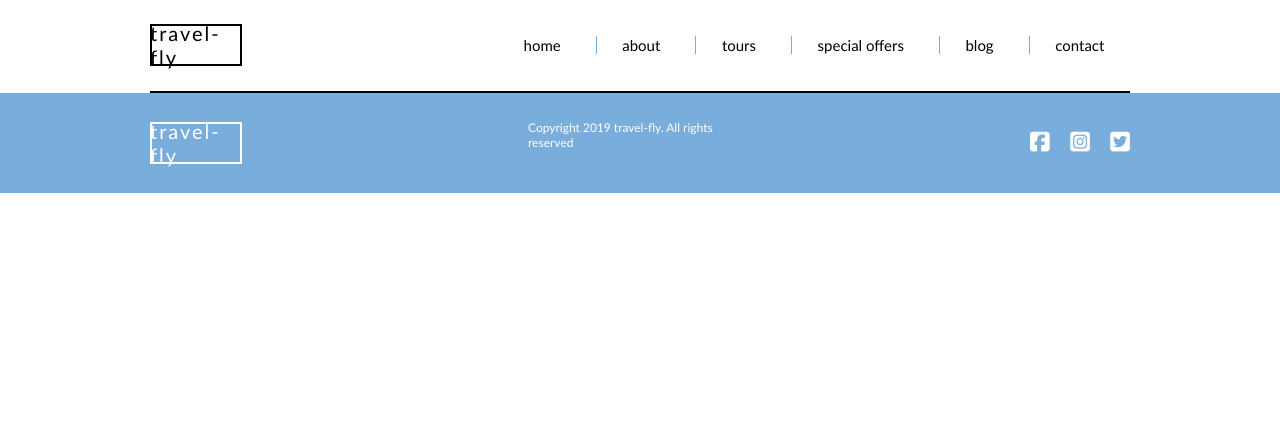
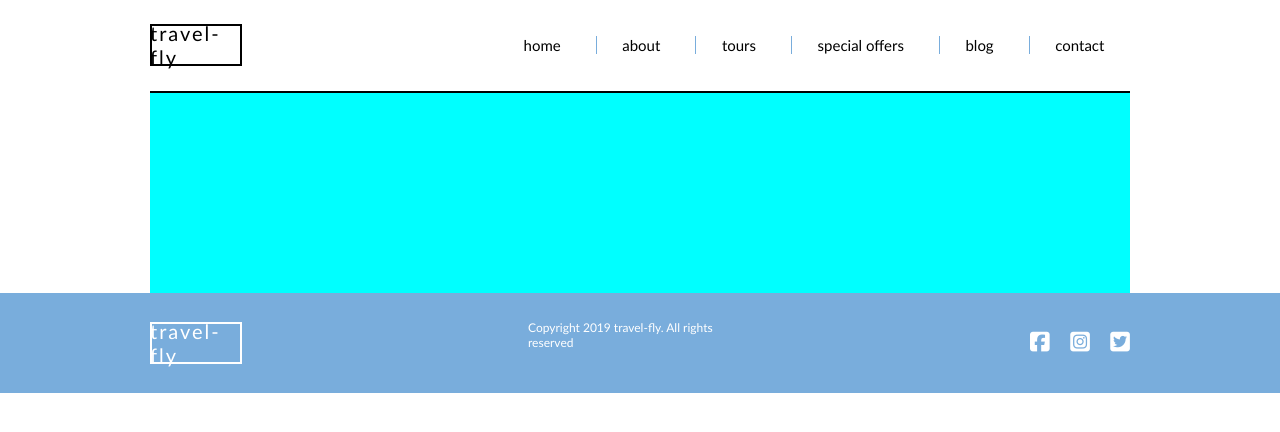
Before and after one commit to N215-fjeufack/homework-seven, a website: page blog.html in a window 1280 px wide. Drawn offline with Linux system fonts and the light colour scheme.

Commit message:
created scss file for blog page

```diff
--- a/blog.html
+++ b/blog.html
@@ -23,6 +23,7 @@
         <a class="last-link" href="#">contact</a>
       </div>
     </nav>
+    <div class="blog"></div>
     <footer>
       <div class="footer-content">
         <div class="logo">
--- /dev/null
+++ b/scss/blog/blog.scss
@@ -0,0 +1,6 @@
+.blog {
+  max-width: $content-width;
+  min-height: 200px;
+  background-color: aqua;
+  margin: 0 auto;
+}
--- a/scss/styles.scss
+++ b/scss/styles.scss
@@ -8,4 +8,5 @@
 @import "tours/tours.scss";
 @import "tours/all-tours.scss";
 @import "special_offers/special_offers.scss";
+@import "blog/blog.scss";
 @import "footer.scss";
```
Also changed, not shown: css/styles.css, 1 other file.
